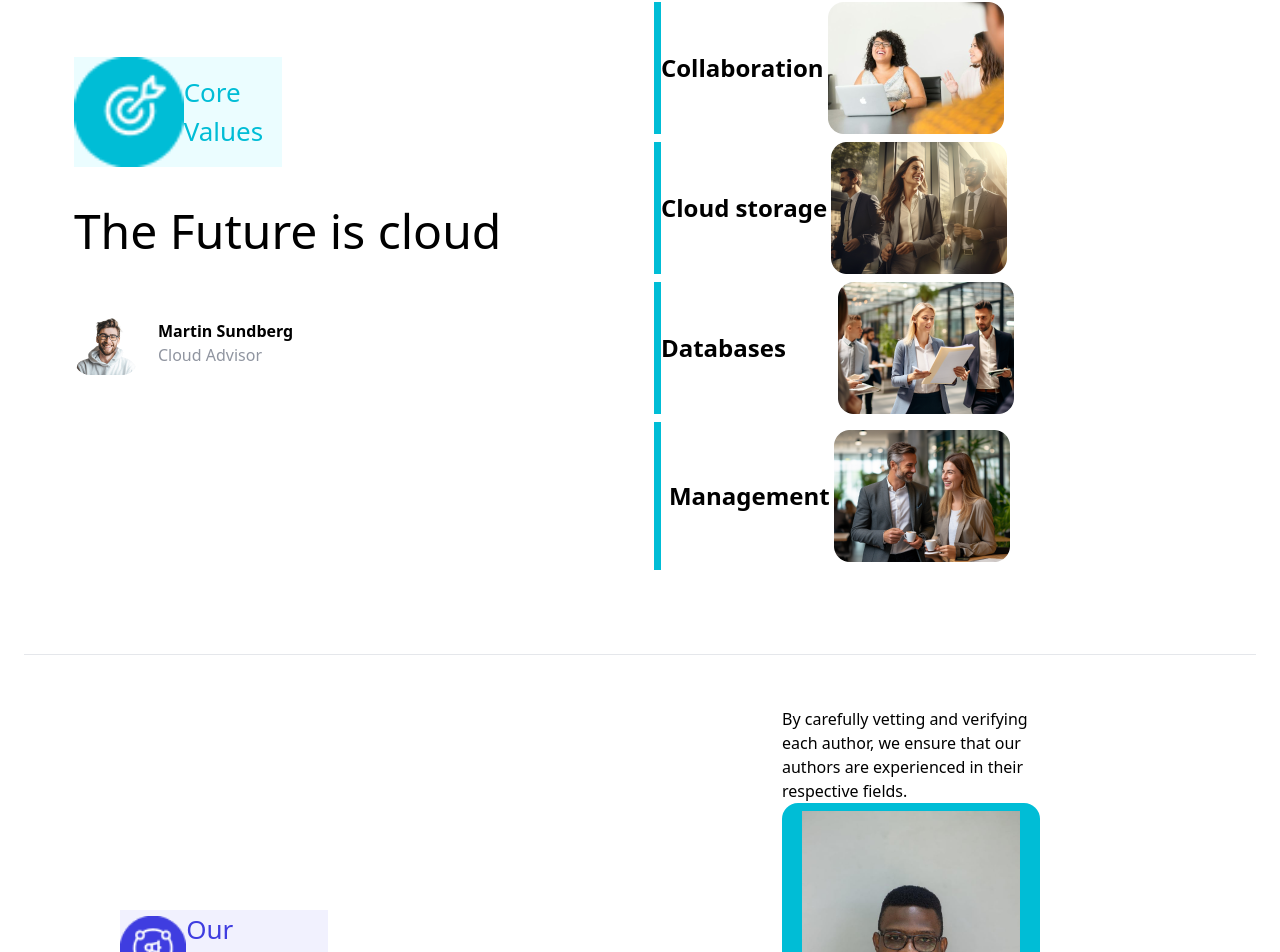
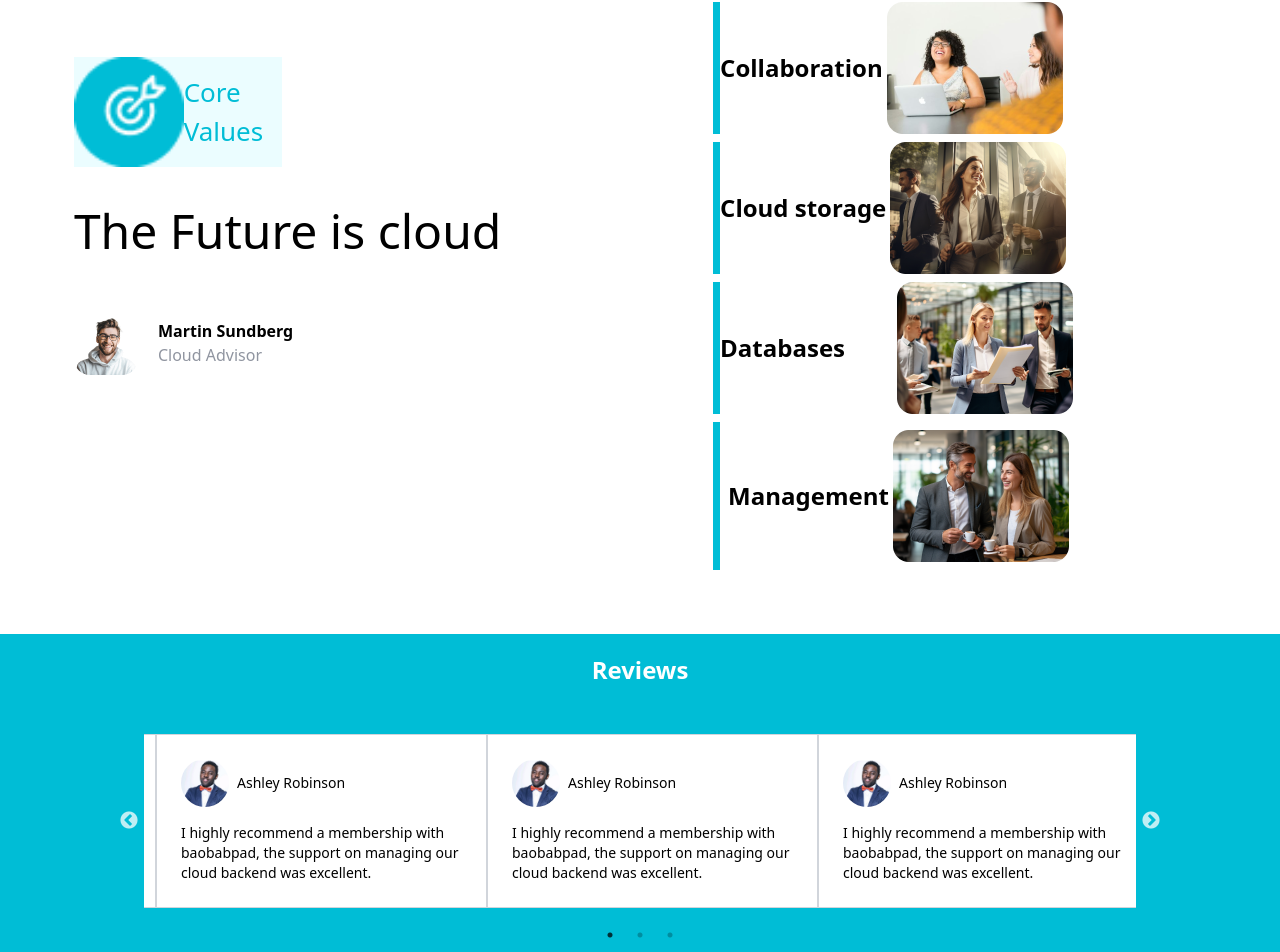
Before and after one commit to baobabpad-pilot/baobabpad_frontend_v0, a Next.js app: page /DigitalX in a window 1280 px wide. Shown: the part 2327-3279 px from the top of the page. Built offline with nearby package versions, Linux system fonts and the light colour scheme.

Commit message:
worked on the reviews

```diff
--- a/package.json
+++ b/package.json
@@ -17,12 +17,15 @@
     "react": "^18",
     "react-dom": "^18",
     "react-icons": "^5.0.1",
-    "react-redux": "^9.1.1"
+    "react-redux": "^9.1.1",
+    "react-slick": "^0.30.2",
+    "slick-carousel": "^1.8.1"
   },
   "devDependencies": {
     "@types/node": "^20",
     "@types/react": "^18",
     "@types/react-dom": "^18",
+    "@types/react-slick": "^0.23.13",
     "autoprefixer": "^10.4.19",
     "postcss": "^8.4.38",
     "tailwindcss": "^3.4.3",
--- a/src/pages/DigitalX.tsx
+++ b/src/pages/DigitalX.tsx
@@ -3,6 +3,9 @@ import React, { useState } from "react";
 import Solutions from "./Solutions";
 import { useRouter } from "next/router";
 import Link from "next/link";
+import Slider from "react-slick";
+import "slick-carousel/slick/slick.css";
+import "slick-carousel/slick/slick-theme.css";
 
 const DigitalX = () => {
   interface SolutionsLinks {
@@ -13,7 +16,7 @@ const DigitalX = () => {
   const solutionLinks: SolutionsLinks[] = [
     { label: "CLIENT SUPPORT  ", href: "/Client" },
     { label: "REMOTE TEAM", href: "/Remote" },
-    { label: "DIGITAL"+ String.fromCharCode(0x02E3), href: "/DigitalX" },
+    { label: "DIGITAL" + String.fromCharCode(0x02e3), href: "/DigitalX" },
     { label: "AI & DATA", href: "/Cloud" },
   ];
   const router = useRouter();
@@ -21,6 +24,14 @@ const DigitalX = () => {
 
   const toggleSolutionsNavbar = () => {
     setIsOpen(!isOpen);
+  };
+
+  const settings = {
+    dots: true,
+    infinite: true,
+    speed: 500,
+    slidesToShow: 3,
+    slidesToScroll: 1,
   };
 
   return (
@@ -102,7 +113,9 @@ const DigitalX = () => {
             />
           </div>
           <div className="flex flex-col p-4 text-white items-start justify-center gap-y-7 text-[1.25rem] max-w-full md:max-w-[50%]">
-            <span className="text-[3rem] font-semibold">DIGITAL<sup>X</sup></span>
+            <span className="text-[3rem] font-semibold">
+              DIGITAL<sup>X</sup>
+            </span>
             <span>
               Providing a scalable cloud-based infrastructure service, empower
               its clients to focus on their core business activities.
@@ -152,51 +165,50 @@ const DigitalX = () => {
         <section className="flex mt-1 flex-col md:flex-row bg-[#00BDD6] flex-wrap justify-center items-center">
           <div className="flex flex-col p-4 text-white items-start justify-center gap-y-7 gap-x-12 text-[1.25rem] max-w-full md:max-w-[50%]">
             <div className="sm:w-100% w-[30.75rem] h-[12.75rem] bg-white rounded-[1rem] flex flex-col text-black p-4 text-[#171A1F]">
-                <span className="text-[#171A1F] font-[500] text-[2.5rem]">The Future is Cloud </span>
-                <span className="">Strategic management formulates and implements major goals and initiatoves</span>
+              <span className="text-[#171A1F] font-[500] text-[2.5rem]">
+                The Future is Cloud{" "}
+              </span>
+              <span className="">
+                Strategic management formulates and implements major goals and
+                initiatoves
+              </span>
               <div className="w-[100%] flex justify-end">
                 <span className="text-[#00BDD6]">Learn More... </span>
-
               </div>
             </div>
             <div className="sm:w-100% w-[30.75rem] h-[12.75rem] bg-white rounded-[1rem] flex flex-col text-black p-4 text-[#171A1F]">
-                <span className="text-[#171A1F] font-[500] text-[2.5rem]">Cloud xPert </span>
-                <span className="">Four activities for financial health: planning, budgeting, integrated financial planning, and performance management.</span>
+              <span className="text-[#171A1F] font-[500] text-[2.5rem]">
+                Cloud xPert{" "}
+              </span>
+              <span className="">
+                Four activities for financial health: planning, budgeting,
+                integrated financial planning, and performance management.
+              </span>
               <div className="w-[100%] flex justify-end">
                 <span className="text-[#00BDD6]">Learn More... </span>
-
               </div>
             </div>
             <div className="sm:w-100% w-[30.75rem] h-[12.75rem] bg-white rounded-[1rem] flex flex-col text-black p-4 text-[#171A1F]">
-                <span className="text-[#171A1F] font-[500] text-[2.5rem]">Cloud base </span>
+              <span className="text-[#171A1F] font-[500] text-[2.5rem]">
+                Cloud base{" "}
+              </span>
               <span className="">
-                Ongoing support services provide assistance to customers for a limited period.
+                Ongoing support services provide assistance to customers for a
+                limited period.
               </span>
               <div className="w-[100%]  flex justify-end">
                 <span className="text-[#00BDD6]">Learn More... </span>
-
+              </div>
             </div>
           </div>
 
-
-
+          <div className="w-full md:w-[50%] md:h-[50%] flex justify-center p-5">
+            <img src="/digital_section_3_image.png" alt="a guy smiling" />
           </div>
-
-
-
-          <div className="w-full md:w-[50%] md:h-[50%] flex justify-center p-5">
-            <img
-              src="/digital_section_3_image.png"
-              alt="a guy smiling"
-
-            />
-          </div>
-
-
         </section>
 
         <section className="flex flex-col md:flex-row items-center justify-center flex-wrap p-12 ">
-          <div className="w-full md:w-[50%] flex flex-row md:flex-col justify-center flex-wrap p-6 pt-[-1rem] gap-y-7">
+          <div className="w-full md:w-[55%] flex flex-row md:flex-col justify-center flex-wrap p-6 pt-[-1rem] gap-y-7">
             <div className="flex flex-row bg-[#EBFDFF] w-[13rem] items-center">
               <img
                 src="/introduction-icon.png"
@@ -210,53 +222,110 @@ const DigitalX = () => {
             <p className="text-[3rem]">The Future is cloud </p>
 
             <div className=" flex flex-row gap-x-5 items-center mt-[1rem]">
-               <img src="/cloud_advisor_page.png" alt=""  className="rounded-[1rem]"/>
+              <img
+                src="/cloud_advisor_page.png"
+                alt=""
+                className="rounded-[1rem]"
+              />
               <div className="">
                 <p className=" font-bold font-[1rem]">Martin Sundberg</p>
                 <p className="text-[#9095A0]">Cloud Advisor</p>
-
+              </div>
+            </div>
+          </div>
+          <div className="w-full md:w-[44%] flex-col justify-center m-1 ">
+            <div className="flex  items-center gap-x-1  border-l border-l-[#00BDD6] border-l-[7px] m-2 w-[90%] hover:bg-[#4069E5] hover:text-white">
+              <p className="font-bold text-[1.5rem] ">Virtual Machines</p>
+              <img
+                src="/virtual_image.png"
+                alt=""
+                className="rounded-[0.5rem]"
+              />
             </div>
 
-            </div>
-          </div>
-          <div className="w-full md:w-[49%] flex-col justify-center m-1 ">
-            <div className="flex  items-center gap-x-1  border-l border-l-[#00BDD6] border-l-[7px] m-2 w-[90%] hover:bg-[#4069E5] hover:text-white" >
-                <p className="font-bold text-[1.5rem] ">Virtual Machines</p>
-                <img src="/virtual_image.png" alt="" className="rounded-[0.5rem]" />
-
+            <div className="flex  items-center gap-x-1  border-l border-l-[#00BDD6] border-l-[7px] m-2 w-[90%]">
+              <p className="font-bold text-[1.5rem] ">Collaboration</p>
+              <img
+                src="/collaboration_image.png"
+                alt=""
+                className="rounded-[0.5rem]"
+              />
             </div>
 
-            <div className="flex  items-center gap-x-1  border-l border-l-[#00BDD6] border-l-[7px] m-2 w-[90%]" >
-                <p className="font-bold text-[1.5rem] ">Collaboration</p>
-                <img src="/collaboration_image.png" alt="" className="rounded-[0.5rem]" />
-
+            <div className="flex  items-center gap-x-1 border-l border-l-[#00BDD6] border-l-[7px] m-2 w-[90%]">
+              <p className="font-bold text-[1.5rem]">Cloud storage</p>
+              <img
+                src="/cloud_storage.png"
+                alt=""
+                className="rounded-[0.5rem]"
+              />
             </div>
-
-            <div className="flex  items-center gap-x-1 border-l border-l-[#00BDD6] border-l-[7px] m-2 w-[90%]" >
-                <p className="font-bold text-[1.5rem]">Cloud storage</p>
-                <img src="/cloud_storage.png" alt="" className="rounded-[0.5rem]" />
-
+            <div className="flex items-center gap-x-1 border-l border-l-[#00BDD6] border-l-[7px] m-2 w-[90%]">
+              <p className="font-bold text-[1.5rem] ">Databases</p>
+              <img
+                src="/database_image.png"
+                alt=""
+                className="rounded-[0.5rem] ml-12"
+              />
             </div>
-            <div className="flex items-center gap-x-1 border-l border-l-[#00BDD6] border-l-[7px] m-2 w-[90%]" >
-                <p className="font-bold text-[1.5rem] ">Databases</p>
-                <img src="/database_image.png" alt="" className="rounded-[0.5rem] ml-12" />
-
+            <div className="flex  items-center gap-x-1 p-2 border-l border-l-[#00BDD6] border-l-[7px] m-2 w-[90%]">
+              <p className="font-bold text-[1.5rem]">Management</p>
+              <img
+                src="/management_image.png"
+                alt=""
+                className="rounded-[0.5rem]"
+              />
             </div>
-            <div className="flex  items-center gap-x-1 p-2 border-l border-l-[#00BDD6] border-l-[7px] m-2 w-[90%]" >
-                <p className="font-bold text-[1.5rem]">Management</p>
-                <img src="/management_image.png" alt="" className="rounded-[0.5rem]" />
-
-            </div>
-
-
-
-
-
           </div>
         </section>
 
+        {/* start of review section */}
+        <section className="w-full md:w-[100%] mt-1 md:h-[50vh] flex flex-col bg-[#00BDD6] items-center p-5 gap-5">
+      <h3 className="text-white text-2xl font-semibold mb-4">Reviews</h3>
 
-        <section className="flex flex-col md:flex-row items-center justify-center  flex-wrap p-12 border-t border-t-gray m-6 ">
+      {/* Review slider */}
+      <Slider
+        {...settings}
+        className="w-full md:w-4/5 mx-auto"
+      >
+        <div className="md:w-1/3 w-full m-3 border border-gray-300 p-6 bg-white flex flex-col justify-between h-[calc(2 * 2rem)] gap-x-7">
+          <div className="flex items-center space-x-2">
+            <img src="/kenny.png" alt="" className="rounded-full w-12" />
+            <p className="text-sm">Ashley Robinson</p>
+          </div>
+          <p className="text-sm mt-4">
+            I highly recommend a membership with baobabpad, the support on managing
+            our cloud backend was excellent.
+          </p>
+        </div>
+
+        <div className="md:w-1/3 w-full m-3 border border-gray-300 p-6 bg-white flex flex-col justify-between h-[calc(2 * 2rem)]">
+          <div className="flex items-center space-x-2">
+            <img src="/kenny.png" alt="" className="rounded-full w-12" />
+            <p className="text-sm">Ashley Robinson</p>
+          </div>
+          <p className="text-sm mt-4">
+            I highly recommend a membership with baobabpad, the support on managing
+            our cloud backend was excellent.
+          </p>
+        </div>
+
+        <div className="md:w-1/3 w-full m-3 border border-gray-300 p-6 bg-white flex flex-col justify-between h-[calc(2 * 2rem)]">
+          <div className="flex items-center space-x-2">
+            <img src="/kenny.png" alt="" className="rounded-full w-12" />
+            <p className="text-sm">Ashley Robinson</p>
+          </div>
+          <p className="text-sm mt-4">
+            I highly recommend a membership with baobabpad, the support on managing
+            our cloud backend was excellent.
+          </p>
+        </div>
+      </Slider>
+    </section>
+
+        {/* end of review section */}
+
+        <section className="flex flex-col md:flex-row items-center justify-center  flex-wrap p-12 border-t border-t-gray m-6  ">
           <div className="w-full md:w-[60%] flex flex-row md:flex-col justify-center flex-wrap p-6 pt-[-1rem] gap-y-7">
             <div className="flex flex-row bg-[#F1F1FE] w-[13rem] items-center">
               <img
@@ -269,28 +338,23 @@ const DigitalX = () => {
               </span>
             </div>
             <p className="text-[3rem]">Gain from our cloud expert </p>
-
-
           </div>
           <div className="w-full md:w-[35%] flex-col justify-center m-1 ">
-            < p className="w-[70%]"> By carefully vetting and verifying each author, we ensure that our authors are experienced in their respective fields. </p>
+            <p className="w-[70%]">
+              {" "}
+              By carefully vetting and verifying each author, we ensure that our
+              authors are experienced in their respective fields.{" "}
+            </p>
             <div className="bg-[#00BDD6]  flex flex-col justify-center  items-center text-white w-[65%]  p-2  rounded-[1rem]">
               <img src="jacob_mwale_tech_lead.jpg" alt="" className="w-[90%]" />
               <h3 className="text-[2rem]">Jacob Mwale</h3>
-               <p className="w-[90%]">Cloud database and server management, DevOps, and proficiency in Python, JavaScript.</p>
-
+              <p className="w-[90%]">
+                Cloud database and server management, DevOps, and proficiency in
+                Python, JavaScript.
+              </p>
             </div>
-
-
-
-
-
           </div>
         </section>
-
-
-
-
       </Layout>
     </div>
   );
```
Also changed, not shown: 1 other file (tests, documents, lock files or other folders). Lines whose indentation alone changed are shown as unchanged.
